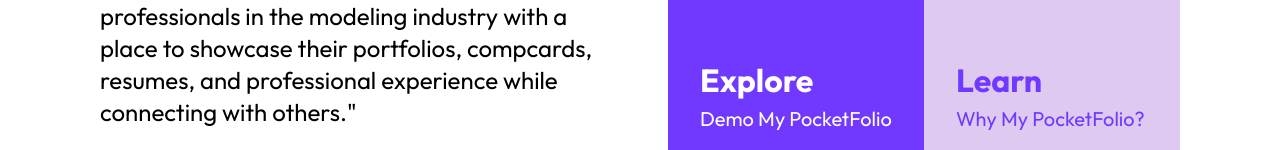
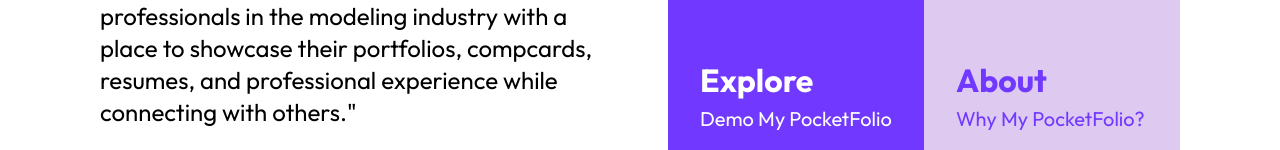
Before and after one commit to mpfolio/mpfolio, a Next.js app: page / in a window 1280 px wide. Shown: the part 2625-2775 px from the top of the page. Built offline with nearby package versions, Linux system fonts and the light colour scheme.

Commit message:
change learn to about

```diff
--- a/app/page.tsx
+++ b/app/page.tsx
@@ -111,7 +111,7 @@
                                 }}
                             />
                             <div className="spacer"></div>
-                            <h3><strong>Learn</strong></h3>
+                            <h3><strong>About</strong></h3>
                             <h5>Why My PocketFolio?</h5>
                         </div>
 
```
